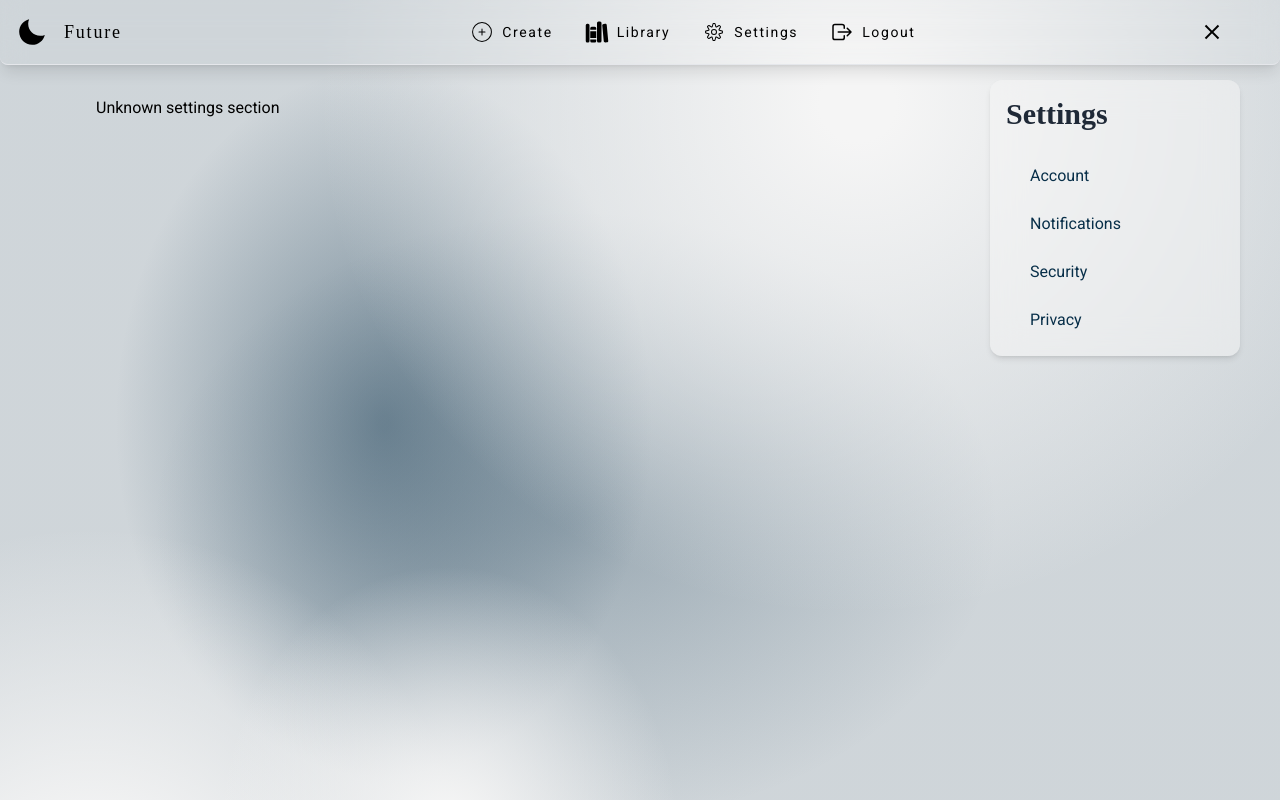
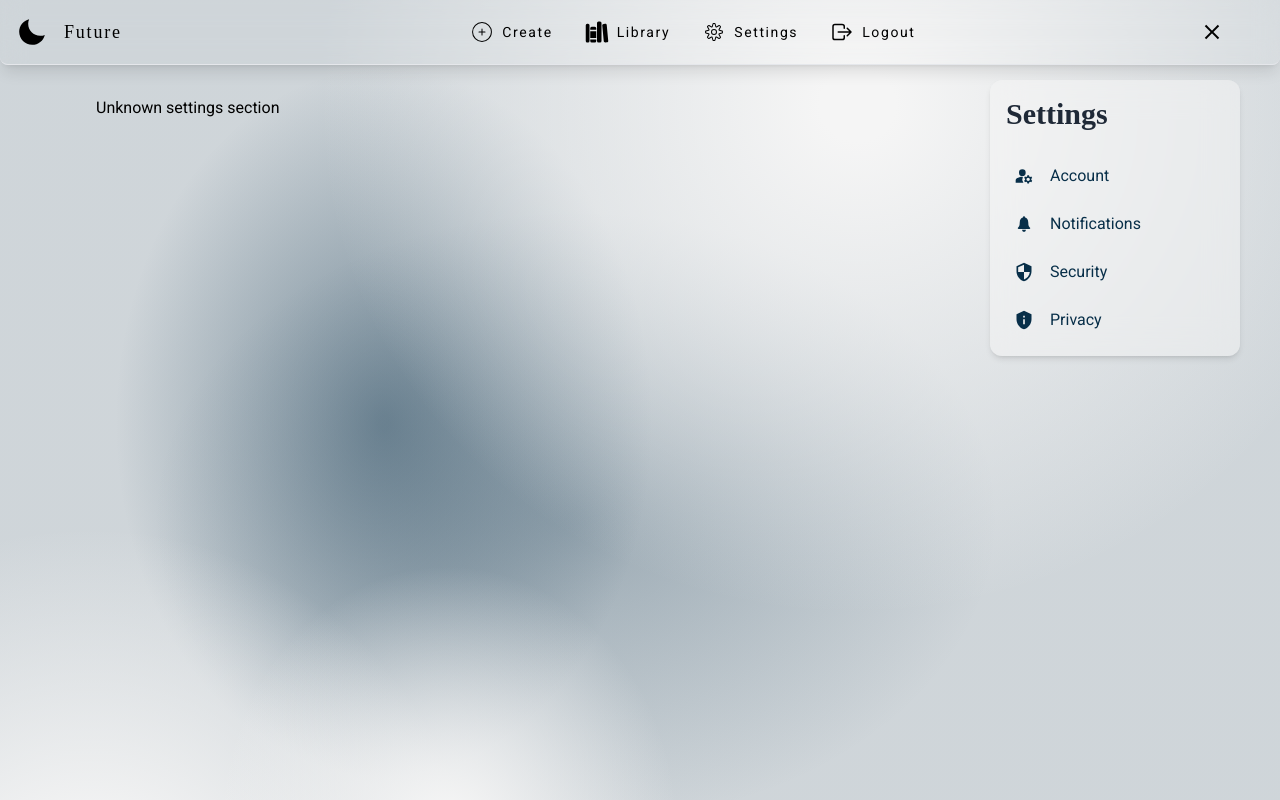
Before and after one commit to pawelek7k/future, a Next.js app: page /settings/1 in a window 1280 px wide. Shown: the top 800 px of the page. Built offline with nearby package versions, Linux system fonts and the light colour scheme; a web font is replaced by a local one.

Commit message:
add icon to settings icon

```diff
--- a/app/components/settings/Sidebar.tsx
+++ b/app/components/settings/Sidebar.tsx
@@ -34,7 +34,7 @@ export const Sidebar: React.FC = () => {
                 href={`/settings/${item.id}`}
                 className="gap-4 p-2 w-full h-full text-sky-950 flex items-center hover:text-neutral-400 transition-all dark:text-neutral-50"
               >
-                <span className="text-xl"></span> {item.label}
+                <span className="text-xl">{item.icon}</span> {item.label}
               </Link>
             </li>
           ))}
--- a/lib/arrays/settings.ts
+++ /dev/null
@@ -1,6 +0,0 @@
-export const sidebarItems = [
-    { id: "account", label: "Account" },
-    { id: "notifications", label: "Notifications" },
-    { id: "security", label: "Security" },
-    { id: "privacy", label: "Privacy" },
-];
--- /dev/null
+++ b/lib/arrays/settings.tsx
@@ -0,0 +1,19 @@
+import { IoIosNotifications } from "react-icons/io";
+import {
+  MdManageAccounts,
+  MdOutlineSecurity,
+  MdPrivacyTip,
+} from "react-icons/md";
+
+interface SidebarItem {
+  id: string;
+  label: string;
+  icon?: JSX.Element;
+}
+
+export const sidebarItems: SidebarItem[] = [
+  { id: "account", label: "Account", icon: <MdManageAccounts /> },
+  { id: "notifications", label: "Notifications", icon: <IoIosNotifications /> },
+  { id: "security", label: "Security", icon: <MdOutlineSecurity /> },
+  { id: "privacy", label: "Privacy", icon: <MdPrivacyTip /> },
+];
```
